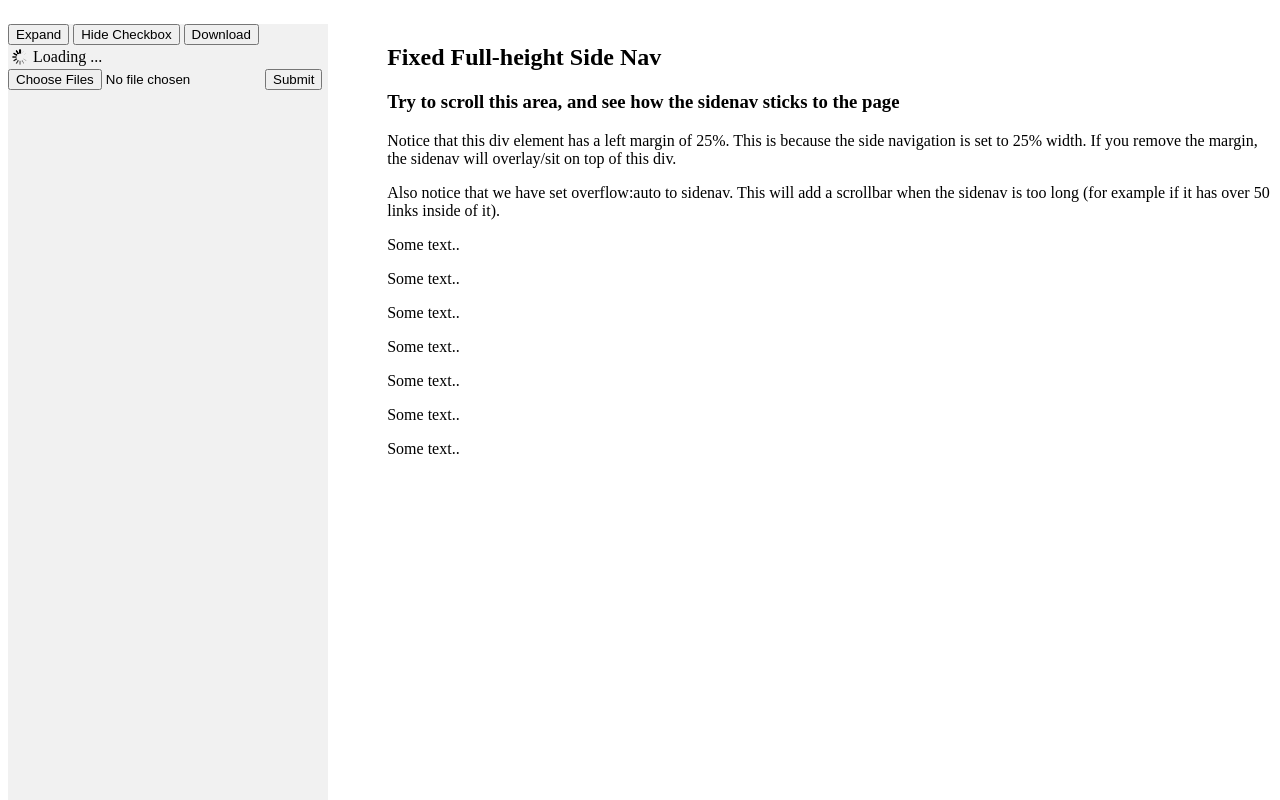
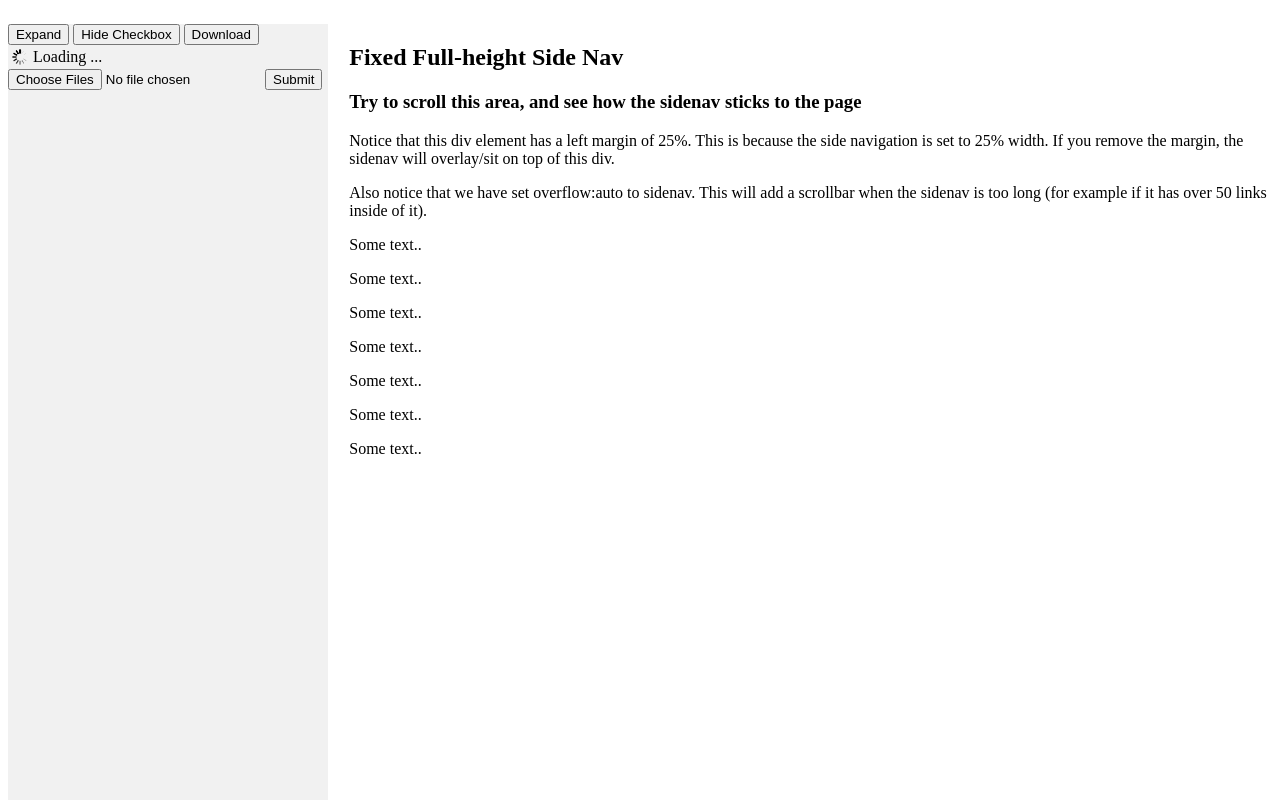
Before and after one commit to catdintran/econ2017, a Flask app: page / in a window 1280 px wide. Run offline with Flask 2, Linux system fonts and the light colour scheme; data that the repository does not hold is empty; some libraries are stand-ins or nearby versions.

Commit message:
Create econ.css

```diff
--- a/static/styles/econ.css
+++ b/static/styles/econ.css
@@ -14,7 +14,7 @@
     flow: left;
 }
 div#content{
-    margin-left: 30%;
+    margin-left: 27%;
 }
 .wmd-view-topscroll, .wmd-view
 {
```
